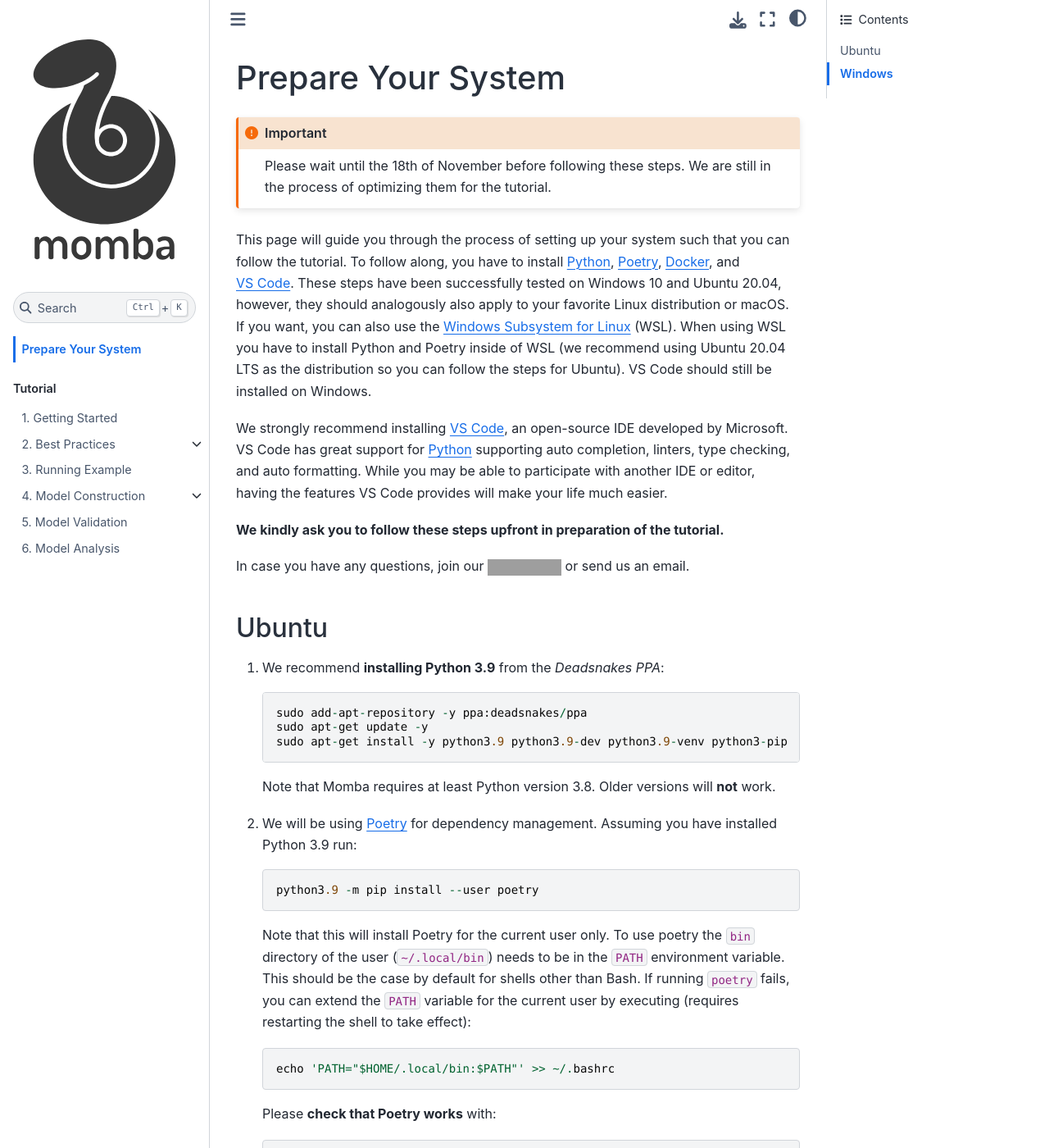
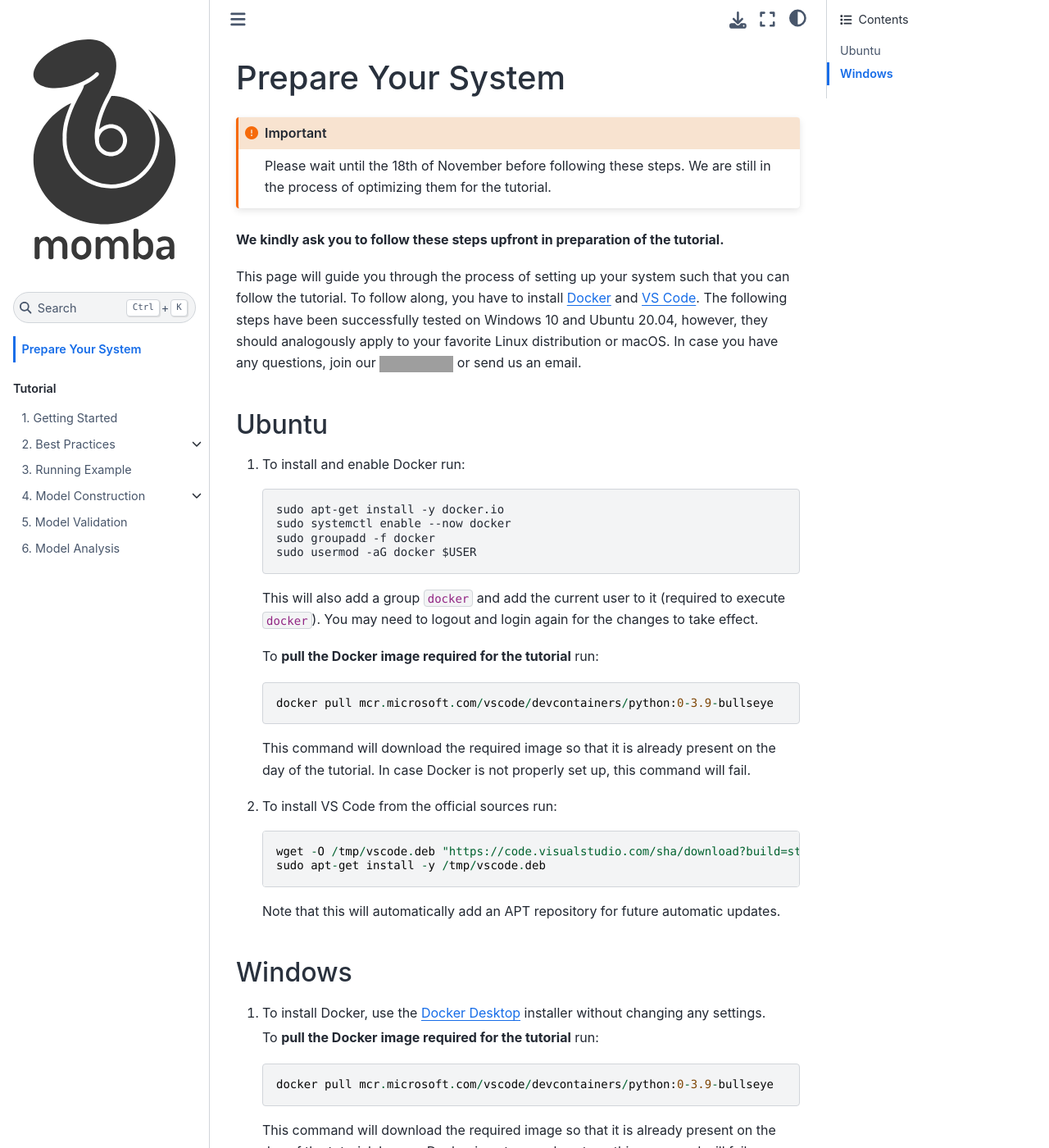
Before and after one commit to udsdepend/fm21-momba-tutorial, a Jupyter Book: the page built from book/preparation.md, in a window 1280 px wide and 1400 px high. Shown: the whole window at 82% size. Built offline with Jupyter Book 1.0.4 settings and Sphinx 7.4.7 and the Sphinx Book theme 1.1.4, drawn with Linux system fonts in a browser that asks for light colours; some of the changed text lies outside the part shown; grey boxes are pictures that could not be loaded.

Commit message:
work on tutorial

````diff
--- a/book/preparation.md
+++ b/book/preparation.md
@@ -4,48 +4,33 @@
 Please wait until the 18th of November before following these steps. We are still in the process of optimizing them for the tutorial.
 ```
 
-This page will guide you through the process of setting up your system such that you can follow the tutorial.
-To follow along, you have to install [Python](https://www.python.org/), [Poetry](https://python-poetry.org/), [Docker](https://docker.io), and [VS Code](https://code.visualstudio.com).
-These steps have been successfully tested on Windows 10 and Ubuntu 20.04, however, they should analogously also apply to your favorite Linux distribution or macOS.
-If you want, you can also use the [Windows Subsystem for Linux](https://docs.microsoft.com/en-us/windows/wsl/install) (WSL).
-When using WSL you have to install Python and Poetry inside of WSL (we recommend using Ubuntu 20.04 LTS as the distribution so you can follow the steps for Ubuntu).
-VS Code should still be installed on Windows.
-
-We strongly recommend installing [VS Code](https://code.visualstudio.com), an open-source IDE developed by Microsoft.
-VS Code has great support for [Python](https://python.org) supporting auto completion, linters, type checking, and auto formatting.
-While you may be able to participate with another IDE or editor, having the features VS Code provides will make your life much easier.
-
 **We kindly ask you to follow these steps upfront in preparation of the tutorial.**
 
+This page will guide you through the process of setting up your system such that you can follow the tutorial.
+To follow along, you have to install [Docker](https://docker.io) and [VS Code](https://code.visualstudio.com).
+The following steps have been successfully tested on Windows 10 and Ubuntu 20.04, however, they should analogously apply to your favorite Linux distribution or macOS.
 In case you have any questions, join our <a href="https://gitter.im/koehlma/momba?utm_source=badge&utm_medium=badge&utm_campaign=pr-badge"><img alt="Gitter" src="https://badges.gitter.im/koehlma/momba.svg"></a> or send us an email.
 
 
 ## Ubuntu
 
-1. We recommend **installing Python 3.9** from the *Deadsnakes PPA*:
+1. To install and enable Docker run:
     ```
-    sudo add-apt-repository -y ppa:deadsnakes/ppa
-    sudo apt-get update -y
-    sudo apt-get install -y python3.9 python3.9-dev python3.9-venv python3-pip
+    sudo apt-get install -y docker.io
+    sudo systemctl enable --now docker
+    sudo groupadd -f docker
+    sudo usermod -aG docker $USER
     ```
-    Note that Momba requires at least Python version 3.8. Older versions will **not** work.
-2. We will be using [Poetry](https://python-poetry.org/) for dependency management.
-    Assuming you have installed Python 3.9 run:
+    This will also add a group `docker` and add the current user to it (required to execute `docker`).
+    You may need to logout and login again for the changes to take effect.
+
+    To **pull the Docker image required for the tutorial** run:
     ```
-    python3.9 -m pip install --user poetry
+    docker pull mcr.microsoft.com/vscode/devcontainers/python:0-3.9-bullseye
     ```
-    Note that this will install Poetry for the current user only.
-    To use poetry the `bin` directory of the user (`~/.local/bin`) needs to be in the `PATH` environment variable.
-    This should be the case by default for shells other than Bash.
-    If running `poetry` fails, you can extend the `PATH` variable for the current user by executing (requires restarting the shell to take effect):
-    ```
-    echo 'PATH="$HOME/.local/bin:$PATH"' >> ~/.bashrc
-    ```
-    Please **check that Poetry works** with:
-    ```
-    poetry --version
-    ```
-3. To install VS Code from the official sources run:
+    This command will download the required image so that it is already present on the day of the tutorial.
+    In case Docker is not properly set up, this command will fail.
+2. To install VS Code from the official sources run:
     ```
     wget -O /tmp/vscode.deb "https://code.visualstudio.com/sha/download?build=stable&os=linux-deb-x64"
     sudo apt-get install -y /tmp/vscode.deb
@@ -55,31 +40,12 @@
 
 ## Windows
 
-1. We recommend **installing Python 3.9** using the [official installer](https://www.python.org/ftp/python/3.9.7/python-3.9.7-amd64.exe):
-    On the first page of the installer, choose *Customize installation*.
-    When presented with the *Optional Features* just hit *Next* without changing anything.
-    In the next step, the *Advanced Options* will show up.
-    Please configure them as follows:
-    ```{image} ./images/windows-python-advanced-options.png
-    :name: windows-python-advanced-options
-    :align: center
+1. To install Docker, use the [Docker Desktop](https://www.docker.com/products/docker-desktop) installer without changing any settings.
+
+    To **pull the Docker image required for the tutorial** run:
     ```
-    On the final page of the installer, select *Disable path length limit* and then *Close* the installer.
-
-    In case Python is already installed on your system, we trust that you know how to adapt the following steps to work with the existing installation.
-    If you are in doubt, you may want to remove the existing installation and reinstall it as described here.
-    This ensures that everything works as expected.
-3. You also need to install the [*Microsoft C++ Build Tools*](https://visualstudio.microsoft.com/visual-cpp-build-tools/).
-2. We will be using [Poetry](https://python-poetry.org/) for dependency management.
-
-    Assuming you have installed Python 3.9, open a PowerShell as administrator.
-    Right click on the start menu and select *Windows PowerShell (Admin)*.
-    Then run:
+    docker pull mcr.microsoft.com/vscode/devcontainers/python:0-3.9-bullseye
     ```
-    pip install poetry
-    ```
-    Please **check that Poetry works** with:
-    ```
-    poetry --version
-    ```
-3. To install VS Code, use the [official installer](https://code.visualstudio.com/#alt-downloads).
+    This command will download the required image so that it is already present on the day of the tutorial.
+    In case Docker is not properly set up, this command will fail.
+2. To install VS Code, use the [official installer](https://code.visualstudio.com/#alt-downloads).
````
Also changed, not shown: book/tutorial/getting-started.md (+7 -5 lines), book/tutorial/reproducibility.md (+4 -4 lines).
